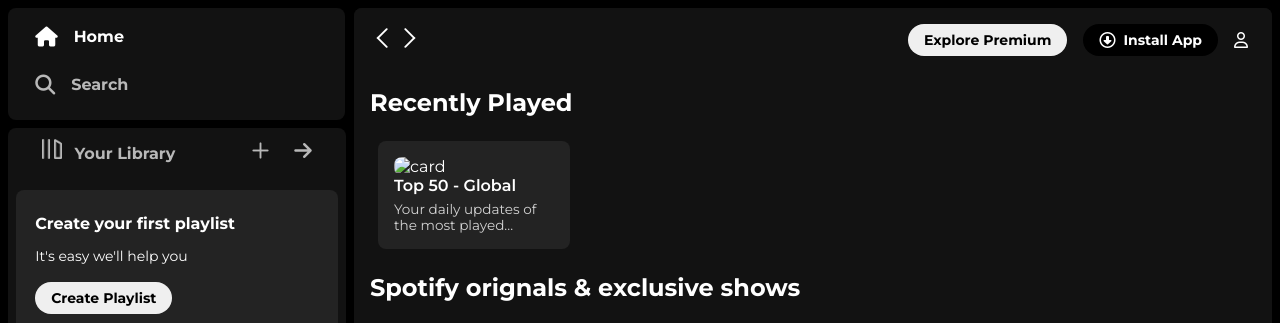
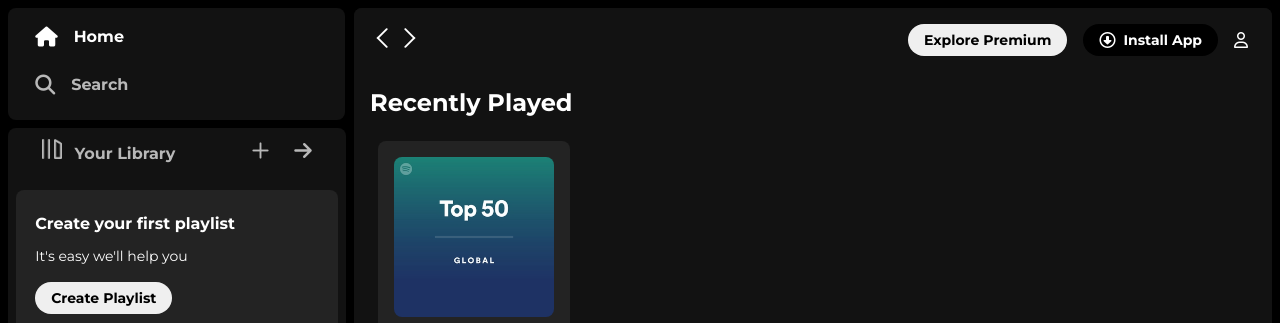
Before and after one commit to armaan-deep/Spotify, a plain HTML site: page index.html in a window 1280 px wide. Shown: the top 323 px of the page. Drawn offline with nearby package versions, Linux system fonts and the light colour scheme.

Commit message:
Update index.html

```diff
--- a/index.html
+++ b/index.html
@@ -74,7 +74,7 @@
            <h2>Recently Played</h2>
               <div class="cards-container">
                 <div class="card rec-ply">
-                 <img src="./resources//boxes/box_1/card1img.jpeg" alt="card" class="card-img ">
+                 <img src="./resources/boxes/box_1/card1img.jpeg" alt="card" class="card-img ">
                  <div class="play-me"><img src="./resources/ply.png" alt="ply-me"></div>
                   <p class="card-title">Top 50 - Global</p>
                   <p class="card-info">Your daily updates of the most played...</p>
```
